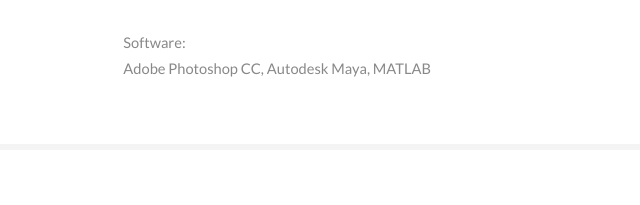
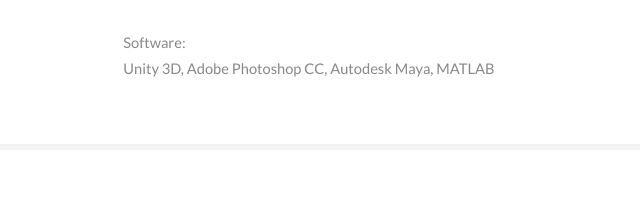
Before and after one commit to dpkravi/dpkravi.github.io, a plain HTML site: page index.html in a window 1280 px wide. Shown: the part 3849-4054 px from the top of the page, 62-702 px from the left. Drawn offline with Linux system fonts and the light colour scheme.

Commit message:
Update index.html

```diff
--- a/index.html
+++ b/index.html
@@ -184,7 +184,7 @@
 									C, C++, Python, AngularJS, NodeJS, C#, MySQL</p>
 									<p>
 									Software: <br>
-									Adobe Photoshop CC, Autodesk Maya, MATLAB</p>
+									Unity 3D, Adobe Photoshop CC, Autodesk Maya, MATLAB</p>
 
 								</div>
 							</section>
```
